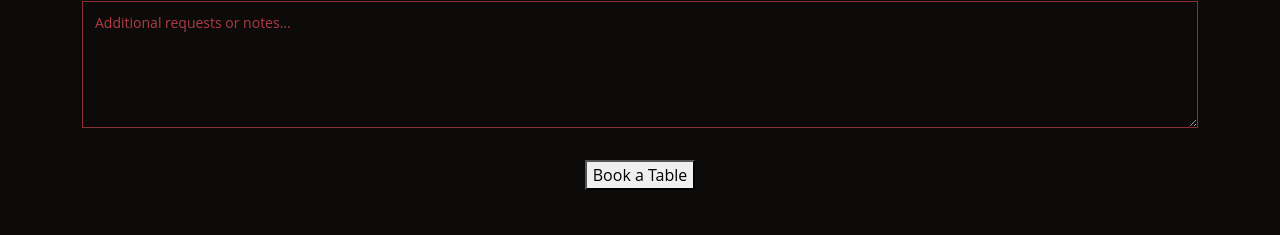
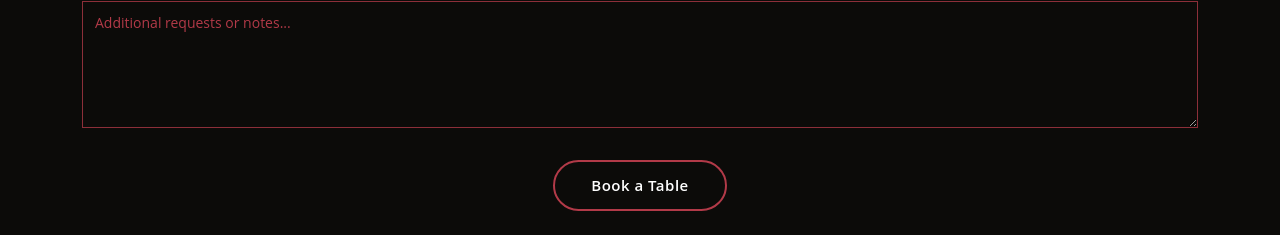
Before and after one commit to 1honoredcode1/Delicieun, a Next.js app: page / in a window 1280 px wide. Shown: the part 3105-3340 px from the top of the page. Built offline with nearby package versions, Linux system fonts and the light colour scheme.

Commit message:
little fix

```diff
--- a/src/app/styles/booking.css
+++ b/src/app/styles/booking.css
@@ -103,3 +103,30 @@
 .book-a-table .booking-form button[type="submit"]:hover {
   background: #b23a48;
 }
+
+.btn-book {
+  background: transparent;
+  color: #fff;
+  border: 2px solid #b23a48;
+  padding: 12px 36px;
+  font-size: 15px;
+  font-weight: 600;
+  border-radius: 50px;
+  letter-spacing: 0.5px;
+  transition: all 0.3s ease;
+  cursor: pointer;
+}
+
+.btn-book:hover {
+  background: transparent;
+  color: #fff;
+  border-color: #b23a48;
+  transform: translateY(-2px);
+}
+
+.btn-book:disabled {
+  background: #555;
+  border-color: #555;
+  cursor: not-allowed;
+  transform: none;
+}
```
